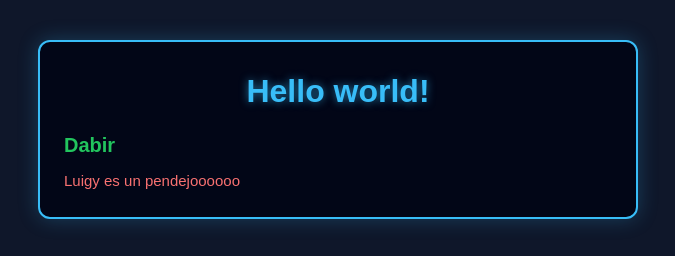
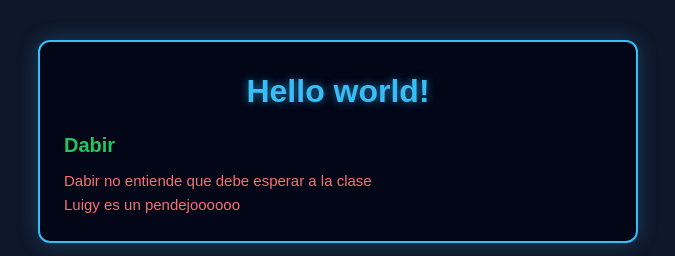
Before and after one commit to DabirGomezSerna/git-practice-team, a plain HTML site: page index.html in a window 1280 px wide. Shown: the top 256 px of the page, without its empty margins (302-977 px from the left). Drawn offline with Linux system fonts and the light colour scheme.

Commit message:
New p added

```diff
--- a/index.html
+++ b/index.html
@@ -10,6 +10,7 @@
     <div class="container">
       <h1 id="world">Hello world!</h1>
       <p class="name">Dabir</p>
+      <p class="reproach">Dabir no entiende que debe esperar a la clase</p>
       <p class="reproach">Luigy es un pendejoooooo</p>
     </div>
     <div class="randomStuffs">
```
